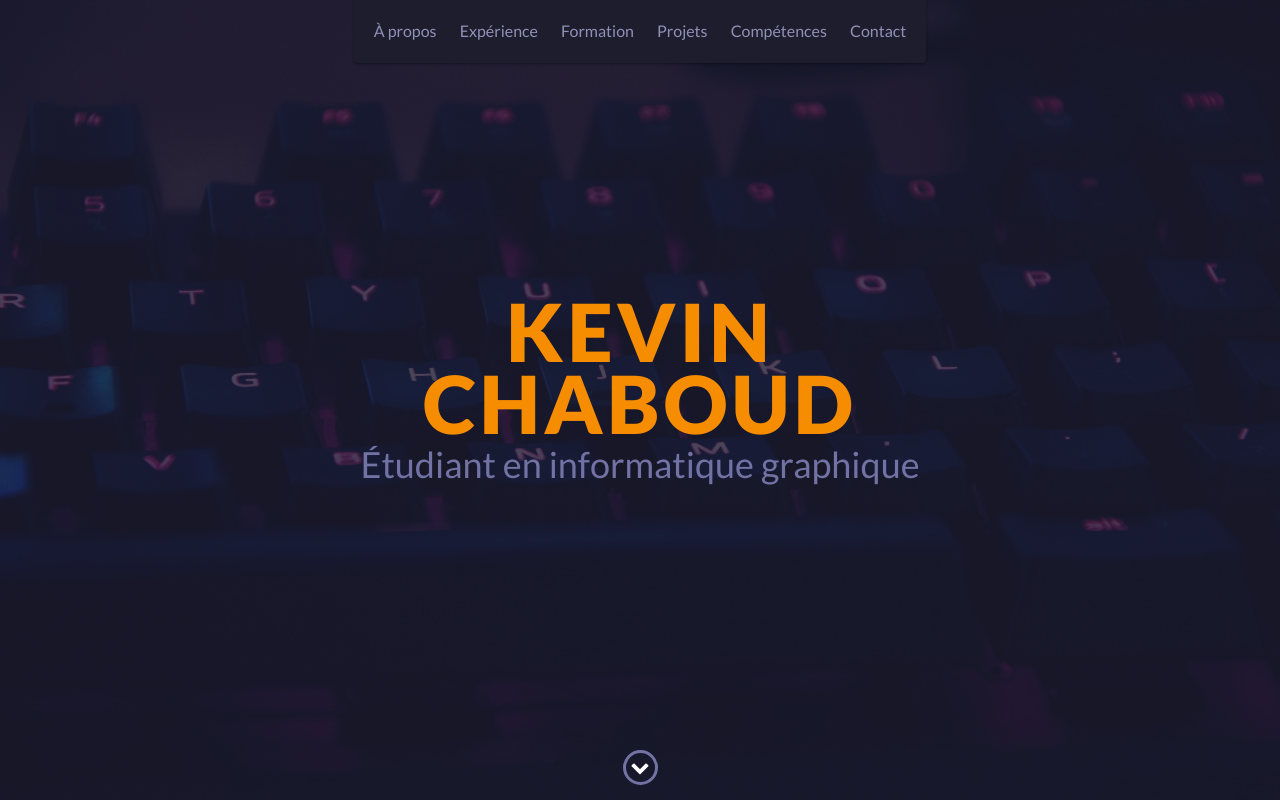
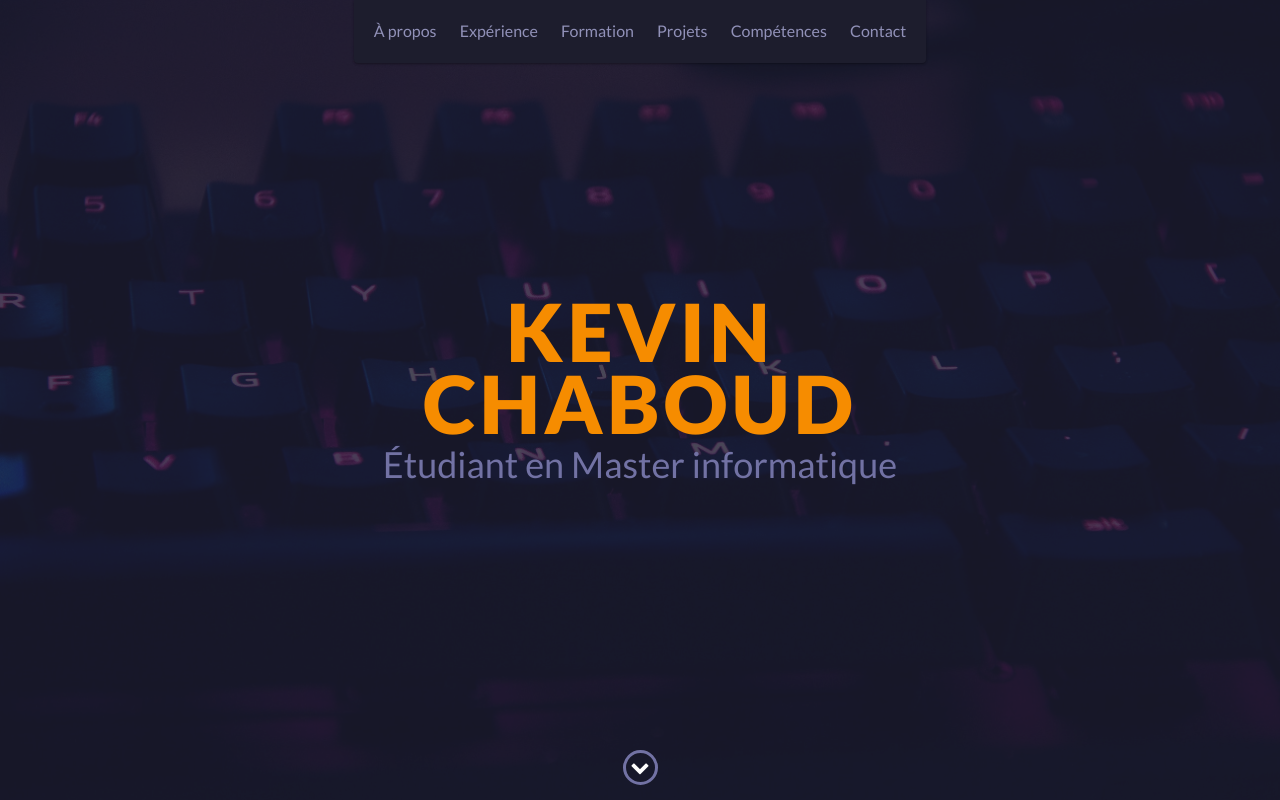
Before and after one commit to kchaboud/kchaboud.github.io, a website: page index.html in a window 1280 px wide. Shown: the top 800 px of the page. Drawn offline with nearby package versions, Linux system fonts and the light colour scheme.

Commit message:
Correction du titre personnel

```diff
--- a/index.html
+++ b/index.html
@@ -49,7 +49,7 @@
     <div id="lead">
         <div id="lead-content">
             <h1>Kevin Chaboud</h1>
-            <h2>Étudiant en informatique graphique</h2>
+            <h2>Étudiant en Master informatique</h2>
             <!-- TODO CV Link -->
             <!-- <a href="#" class="btn-rounded-white">Télécharger le CV</a> -->
         </div>
```
